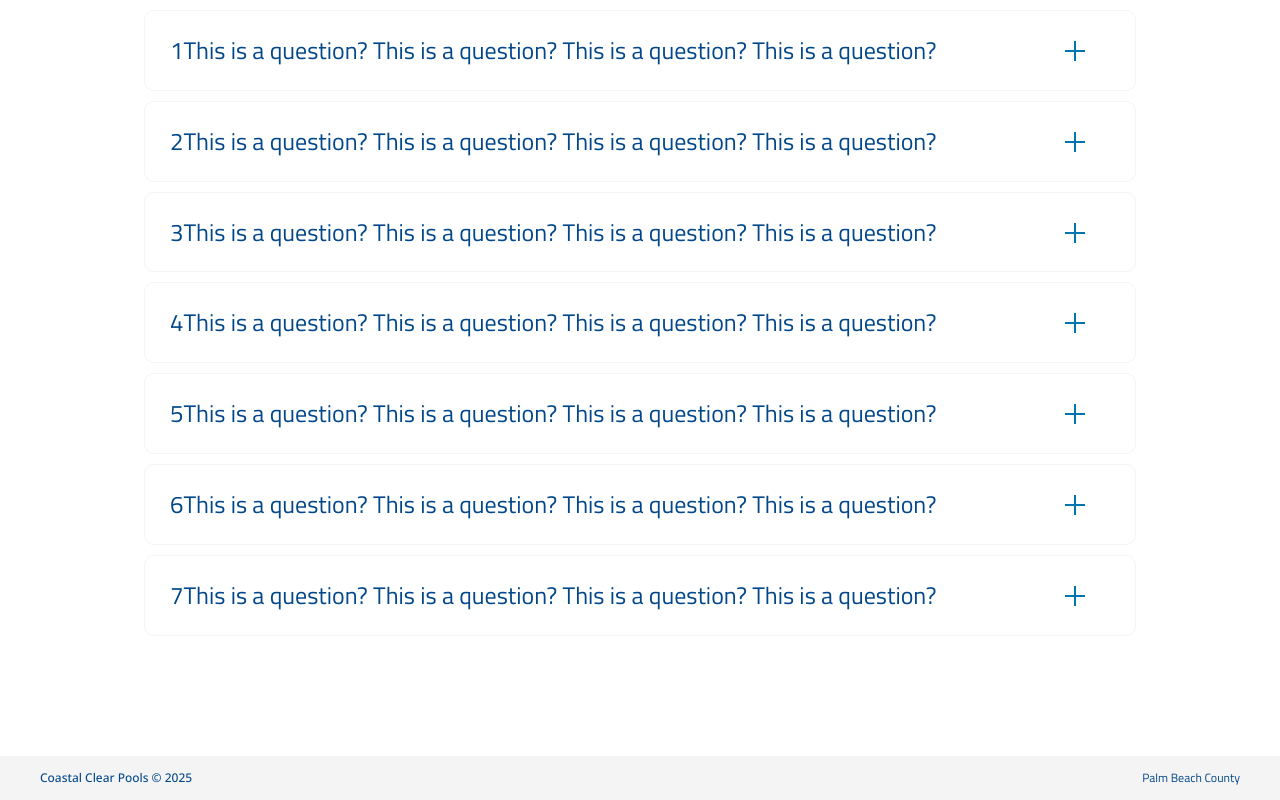
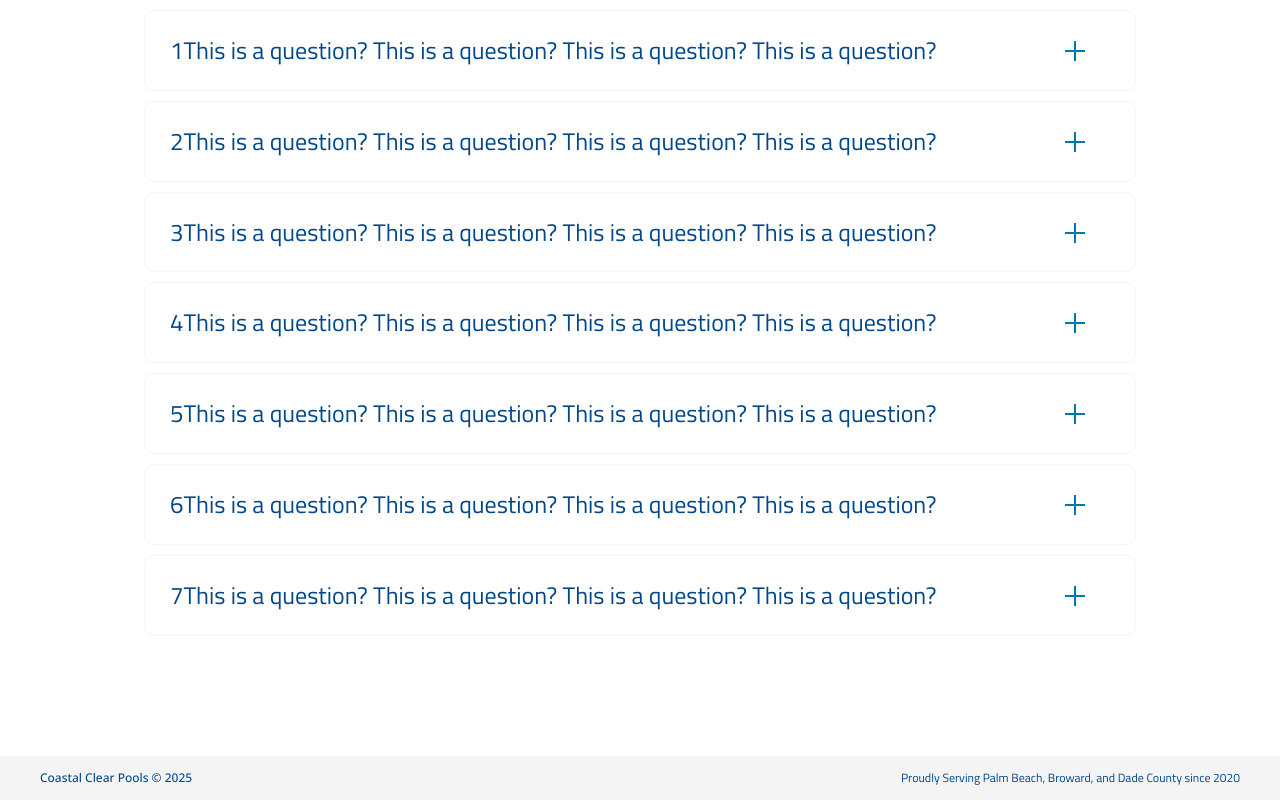
Before and after one commit to ed13f/coastal-clear-pool-service, a Next.js app: page / in a window 1280 px wide. Shown: the part 3924-4724 px from the top of the page. Built offline with nearby package versions, Linux system fonts and the light colour scheme.

Commit message:
Add Type and data to footer

```diff
--- a/components/Footer/Footer.tsx
+++ b/components/Footer/Footer.tsx
@@ -1,16 +1,21 @@
 import Style from './Footer.module.scss';
-import {Footer as FooterType } from '../../typescript/GlobalComponent'
+import footer from '../../data/footer';
 
-export const Footer = ({}:FooterType) => {
+export type FooterType = {
+  copyRight:string;
+  tagLine:string;
+}
+
+export const Footer = (FooterData:FooterType) => {
   return (
     <footer className={`${Style.footer}`}>
       <div className={`container`}>
         <div className={'row align-itmes-center gap-lg remove-margin'}>
             <div className={`col ${Style.leftColumm}`}>
-                <p className={`col ${Style.copyright}`}>Coastal Clear Pools &copy; {new Date().getFullYear()}</p>
+                <p className={`col ${Style.copyright}`}>{footer.copyRight} &copy; {new Date().getFullYear()}</p>
             </div>
             <div className={`col ${Style.rightColumm}`}>
-                <address className={`${Style.address}`}>Palm Beach County</address>
+                <div className={`${Style.address}`}>{footer.tagLine}</div>
             </div>
         </div>
       </div>
--- /dev/null
+++ b/data/footer/index.tsx
@@ -0,0 +1,9 @@
+import { FooterType } from '../../components/Footer/Footer';
+
+const footer:FooterType = {
+    copyRight:"Coastal Clear Pools",
+    tagLine:"Proudly Serving Palm Beach, Broward, and Dade County since 2020"
+
+};
+
+export default footer
--- a/typescript/GlobalComponent.ts
+++ b/typescript/GlobalComponent.ts
@@ -1,6 +1,3 @@
-export type Footer = any;
-export type Header = any;
-
 export type CTA = {
   link: string;
   title: string;
```
